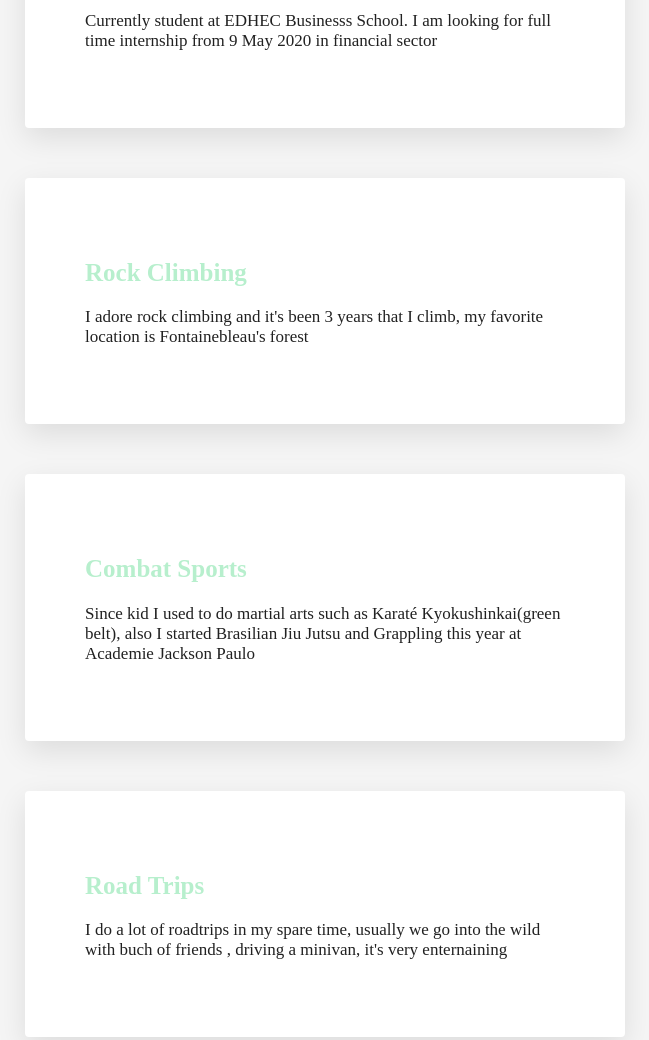
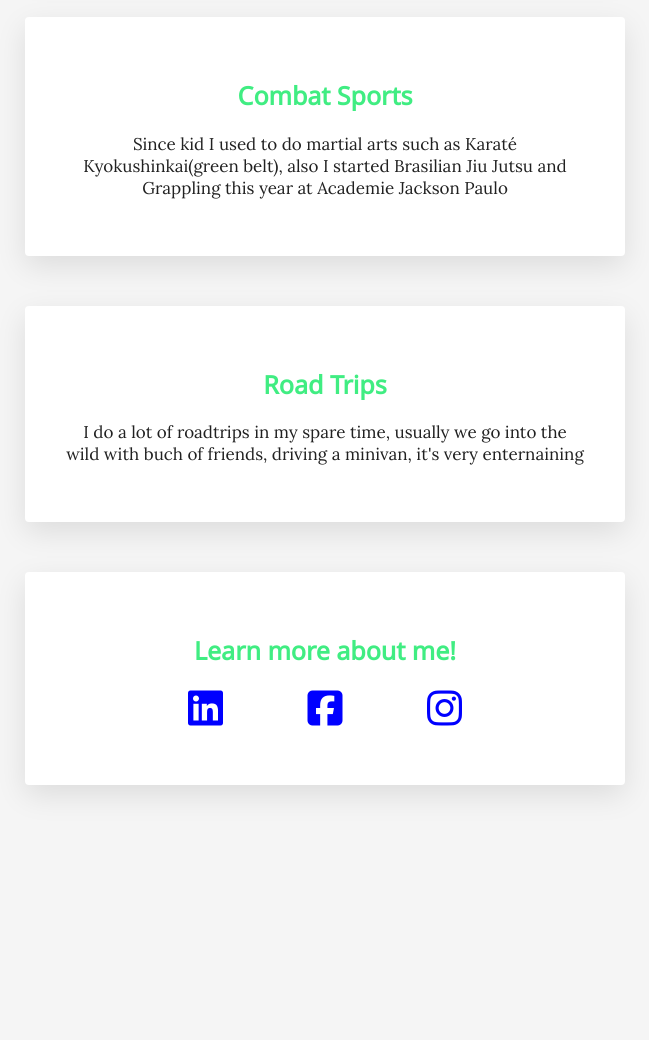
Before and after one commit to Vladimir77/my-prifile, a plain HTML site: page index.html in a window 1280 px wide. Shown: the part 900-1940 px from the top of the page, without its empty margins (315-964 px from the left). After the commit the page ends 1735 px from the top, so only its background shows below. Drawn offline with Linux system fonts and the light colour scheme.

Commit message:
Add files via upload
I have fixed several things in my code that were not working if u can , please take into consideration my last updates !
Thanks

```diff
--- a/index.html
+++ b/index.html
@@ -6,7 +6,9 @@
 	<link rel="stylesheet" href="style.css">
 	<script src="https://kit.fontawesome.com/4e1d7f3ece.js" crossorigin="anonymous"></script>
 	<title>Vladimir Nazarov</title>
-	<meta name="description" content="this is the profile of Vladimir"><meta charset="UTF-8">
+	<meta name="description" content="this is the profile of Vladimir">
+	<meta charset="UTF-8">
+	<style>@import url('https://fonts.googleapis.com/css?family=Lora|Noto+Sans&display=swap')</style>
 
 </head>
 
@@ -14,81 +16,46 @@
 <body>
 	<div>
 		<div class="container">
-
-		<div style="
-		width:700px;
-		margin: 10px auto;
-		 ">
 			<div>
-			<div style="
-			background: white;
-			padding: 60px;
-			margin: 50px;
-			box-shadow: 0px 10px 30px rgba(0,0,0,0.1);
-			border-radius: 4px;
-			">
+				<div class="card-white" >
 					<h1>Hello, I am Vladimir!</h1>
-				<img src="images/photo.jpg" alt="Vladimir">
+					<img src="images/photo.jpg" alt="Vladimir" class="img-circle img-dim">
 					<p> Currently student at EDHEC Businesss School. I am looking for full time internship from 9 May 2020 in financial sector
 					</p>
 			</div>
 			<div>
-			<div style="
-			background: white;
-			padding: 60px;
-			margin: 50px;
-			box-shadow: 0px 10px 30px rgba(0,0,0,0.1);
-			border-radius: 4px;
-			">
+				<div class="card-white" >
 				<h2>Rock Climbing</h2>
 				<p> I adore rock climbing and it's been 3 years that I climb, my favorite location is Fontainebleau's forest
 				</p>
 			</div>
 			<div>
-			<div style="
-			background: white;
-			padding: 60px;
-			margin: 50px;
-			box-shadow: 0px 10px 30px rgba(0,0,0,0.1);
-			border-radius: 4px;
-			">
+				<div class="card-white" >
 				<h2>Combat Sports</h2>
 				<p>Since kid I used to do martial arts such as Karaté Kyokushinkai(green belt), also I started Brasilian Jiu Jutsu and Grappling this year at Academie Jackson Paulo
 				</p>
 			</div>
 			<div>
-			<div style="
-			background: white;
-			padding: 60px;
-			margin: 50px;
-			box-shadow: 0px 10px 30px rgba(0,0,0,0.1);
-			border-radius: 4px;
-			">
+				<div class="card-white" >
 				<h2>Road Trips</h2>
-			<p>I do a lot of roadtrips in my spare time, usually we go into the wild with buch of friends , driving a minivan, it's very enternaining </p>
+				<p>I do a lot of roadtrips in my spare time, usually we go into the wild with buch of friends, driving a minivan, it's very enternaining </p>
 			</div>
 			<div>
-			<div style="
-			background: white;
-			padding: 60px;
-			margin: 50px;
-			box-shadow: 0px 10px 30px rgba(0,0,0,0.1);
-			border-radius: 4px;
-			">
+				<div class="card-white" >
 				<h2>Learn more about me!</h2>
-			<ul>
+				<ul >
 				<li>
-				<a href="https://www.linkedin.com/in/vladimir-nazarov77/" target="_blank"><i class="fab fa-linkedin"></i></a>
+					<a href="https://www.linkedin.com/in/vladimir-nazarov77/" target="_blank" class="logo"><i class="fab fa-linkedin"></i></a>
 				</li>
 				<li>
-				<a href="https://www.facebook.com/vzaezae18" target="_blank"><i class="fab fa-facebook-square"></i></a>
+					<a href="https://www.facebook.com/vzaezae18" target="_blank" class="logo"><i class="fab fa-facebook-square"></i></a>
 				</li>
 				<li>
-				<a href="https://www.instagram.com/vladmustd1e/" target="_balnk"><i class="fab fa-instagram"></i></a>
+					<a href="https://www.instagram.com/vladmustd1e/" target="_blank" class="logo"><i class="fab fa-instagram"></i></a>
 				</li>
 				</ul>
 			</div>
-
+		</div>
 	</div>
 
 </body>
--- a/style.css
+++ b/style.css
@@ -1,14 +1,83 @@
-body{background:rgb(245,245,245);
+body{
+	background:rgb(245,245,245);
 	color:rgb(33,33,33);
-	font-family: Courrier;
-	font-size:17px;}
+	font-family: 'Lora', serif;
+	font-size:17px;
+	margin:none;
+}
+.container{
+	width:700px;
+	margin: 0px auto;
+}
+.card-white{
+	background: white;
+	padding: 40px;
+	margin: 50px;
+	box-shadow: 0px 10px 30px rgba(0,0,0,0.1);
+	border-radius: 4px;
+	text-align: center;
+}
+
+p{
+	text-justify:center;
+}
+
+h1, h2{
+	text-align: center;
+	font-family: 'Noto Sans', sans-serif;
+}
+
+h1{
+	color:#639a67;
+	font-size:45px
+}
+img{
+	width:500px;
+}
+h2{
+	color:#40ed82;
+	font-size:25px;
+	font-weight:bolder;
+}
 
 
-p{text-justify:center;}
-h1{color:#639a67;font-family: Helvetica;font-size:45px}
-img{width:500px;}
-h2{color:#b7efcd;font-family: Courrier;font-size:25px;font-weight:bolder;}
-a:hover{color:green;}
-@media(max-width: 760px){.container {width: 600px;}}
-@media(max-width: 500px){.container {width: 400px;}
+
+@media(max-width: 760px){
+	.container {
+		width: 600px;
+	}
 }
+
+@media(max-width: 700px){
+	.container {
+		width: 500px;
+	}
+}
+
+.img-circle{
+	border-radius: 50%;
+}
+
+.img-dim{
+	width: 200px;
+	height: auto;
+}
+
+ul{
+	list-style: none;
+	padding-left: 0px;
+}
+
+li{
+	display: inline;
+	padding: 40px;
+}
+
+.fab{
+	font-size:40px;
+	color: blue;
+}
+
+.fab:hover{
+	color:green;
+}
```
Lines whose indentation alone changed are shown as unchanged.
